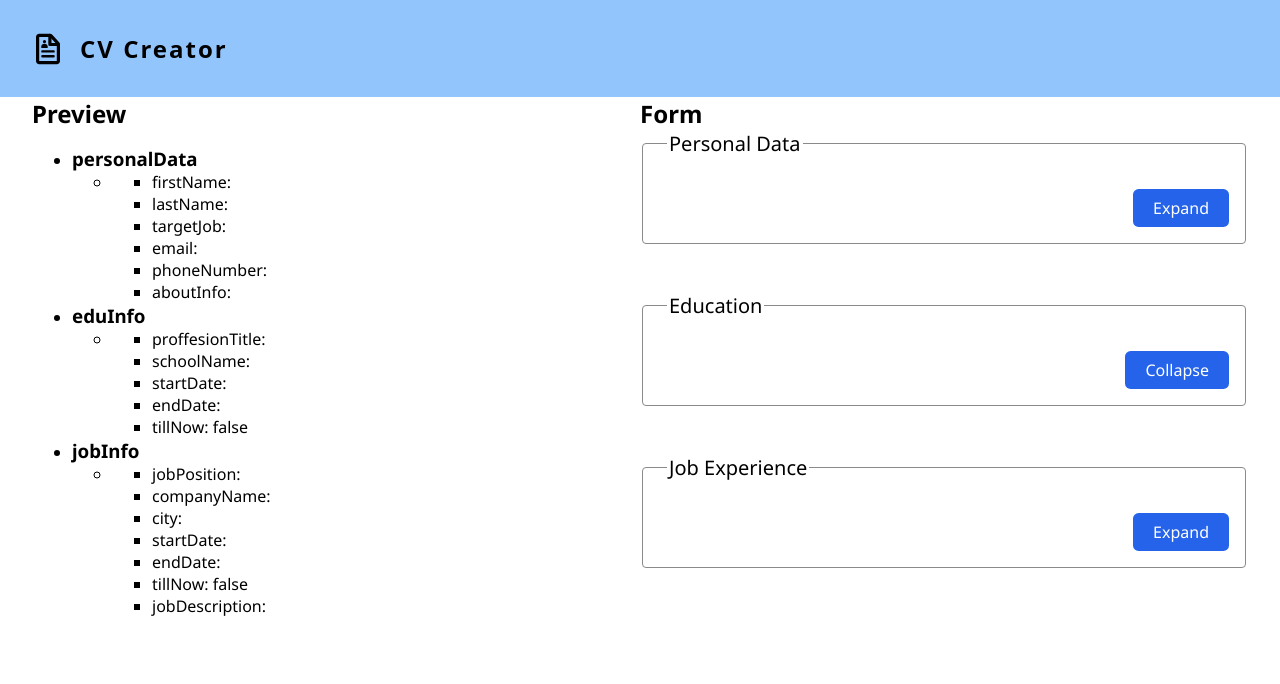
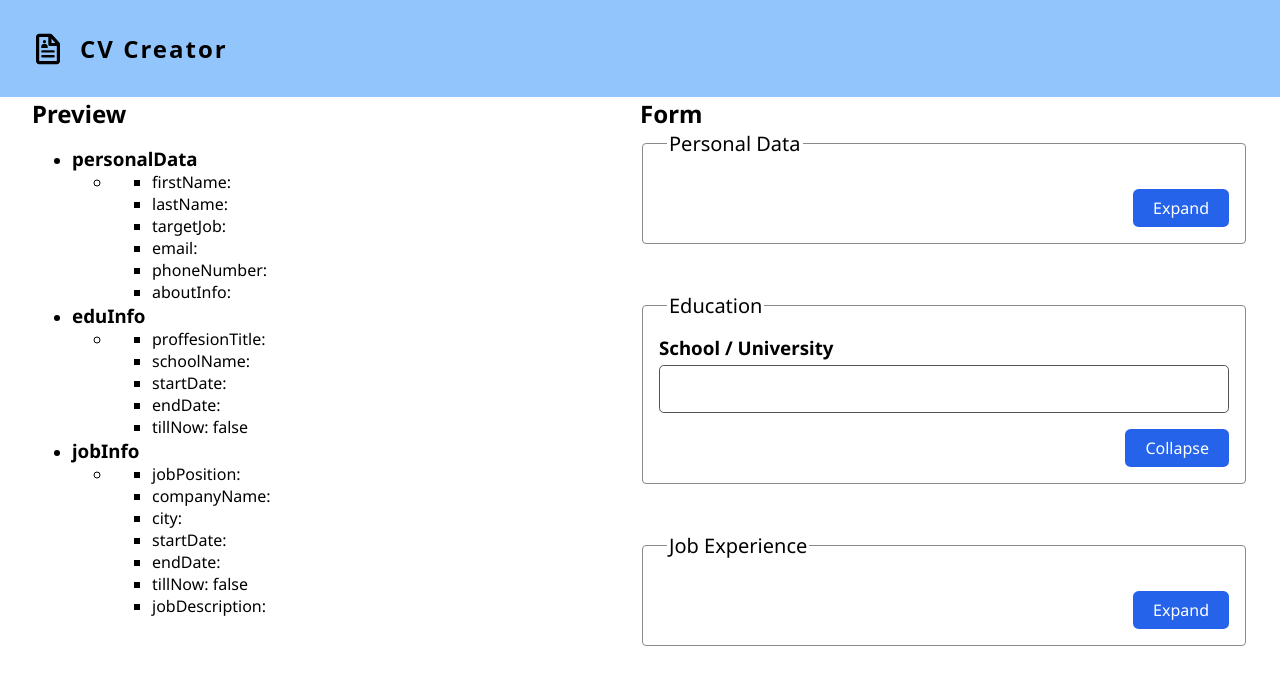
Before and after one commit to mmareqq/cv-creator, a React (Vite) app: page / in a window 1280 px wide. Both pictures are taken after a click on the button "Start". Shown: the top 684 px of the page. Built offline with nearby package versions, Linux system fonts and the light colour scheme; a web font is replaced by a local one.

Commit message:
Add category and categoryIndex to InputSegment and Input
- Added props to inputSegment to keep track of category and occurence
- Updated updateInput function. parameter for sectionId now works correctly

```diff
--- a/src/components/Form.jsx
+++ b/src/components/Form.jsx
@@ -12,7 +12,7 @@ function Form({ inputs, updateInput }) {
     { label: 'Phone Number', id: 'phoneNumber', maxLength: 20 },
   ];
 
-  const educationFields = [
+  const schoolTemplate = [
     [
       { label: 'Profession Title', id: 'proffesionTitle', maxLength: 40 },
       { label: 'School / University Name', id: 'schoolName', maxLength: 100 },
@@ -58,9 +58,21 @@ function Form({ inputs, updateInput }) {
               ></textarea>
             </div>
           </InputSection>
-          <InputSection legend='Education'>
-            {educationFields.map((fieldInfo) => {
-              <InputSegment></InputSegment>;
+          <InputSection legend='Education' key='education'>
+            {inputs.eduInfo.map((instance, instanceId) => {
+              const key = 'edu-' + instanceId;
+              return (
+                <>
+                  <InputSegment
+                    key={key}
+                    category='eduInfo'
+                    categoryIndex={instanceId}
+                    template={schoolTemplate}
+                    values={instance}
+                    updateInput={updateInput}
+                  ></InputSegment>
+                </>
+              );
             })}
           </InputSection>
           <InputSection
--- a/src/components/Input.jsx
+++ b/src/components/Input.jsx
@@ -5,6 +5,8 @@ function Input({
   id,
   updateInput,
   type = 'text',
+  category,
+  categoryIndex = 0,
   ...props
 }) {
   return (
@@ -14,7 +16,7 @@ function Input({
       </label>
       <input
         onChange={(e) => {
-          updateInput(id, e.target.value);
+          updateInput(id, e.target.value, category, categoryIndex);
         }}
         className={className}
         type={type}
--- a/src/components/InputSegment.jsx
+++ b/src/components/InputSegment.jsx
@@ -1,16 +1,22 @@
 import Input from './Input';
-function InputSegment({ fields, updateInput, inputs }) {
+function InputSegment({
+  updateInput,
+  category,
+  categoryIndex,
+  template,
+  values,
+}) {
   return (
     <div className='inputs-segment'>
       <h3 className=''>School / University</h3>
-      {fields.map(({ label, id, maxLength, type = 'text' }) => (
+      {template.map(({ label, id, maxLength, type = 'text' }) => (
         <Input
-          key={id}
+          key={category + '-' + categoryIndex + '-' + id}
           label={label}
           id={id}
           updateInput={updateInput}
-          className={inputs[id] ? 'input input--not-empty' : 'input'}
-          value={inputs[id]}
+          className={values[id] ? 'input input--not-empty' : 'input'}
+          value={values[id]}
           maxLength={maxLength}
           type={type}
         />
--- a/src/components/MainPage.jsx
+++ b/src/components/MainPage.jsx
@@ -37,14 +37,17 @@ function MainPage() {
     ],
   });
 
-  function updateInput(section, field, value) {
+  function updateInput(field, value, section, sectionId = 0) {
     setInputs((prevState) => {
-      if (section === 'personalData' && sectionIndex !== 0)
+      if (section === 'personalData' && sectionId !== 0)
         throw new Error('Index for section wrongly specified');
+
       return {
         ...prevState,
-        [section]: prevState[section].map((item) => {
-          item[field] !== undefined ? { ...item, [field]: value } : item;
+        [section]: prevState[section].map((instance, instanceId) => {
+          return instanceId === sectionId
+            ? { ...instance, [field]: value }
+            : { ...instance };
         }),
       };
     });
```
